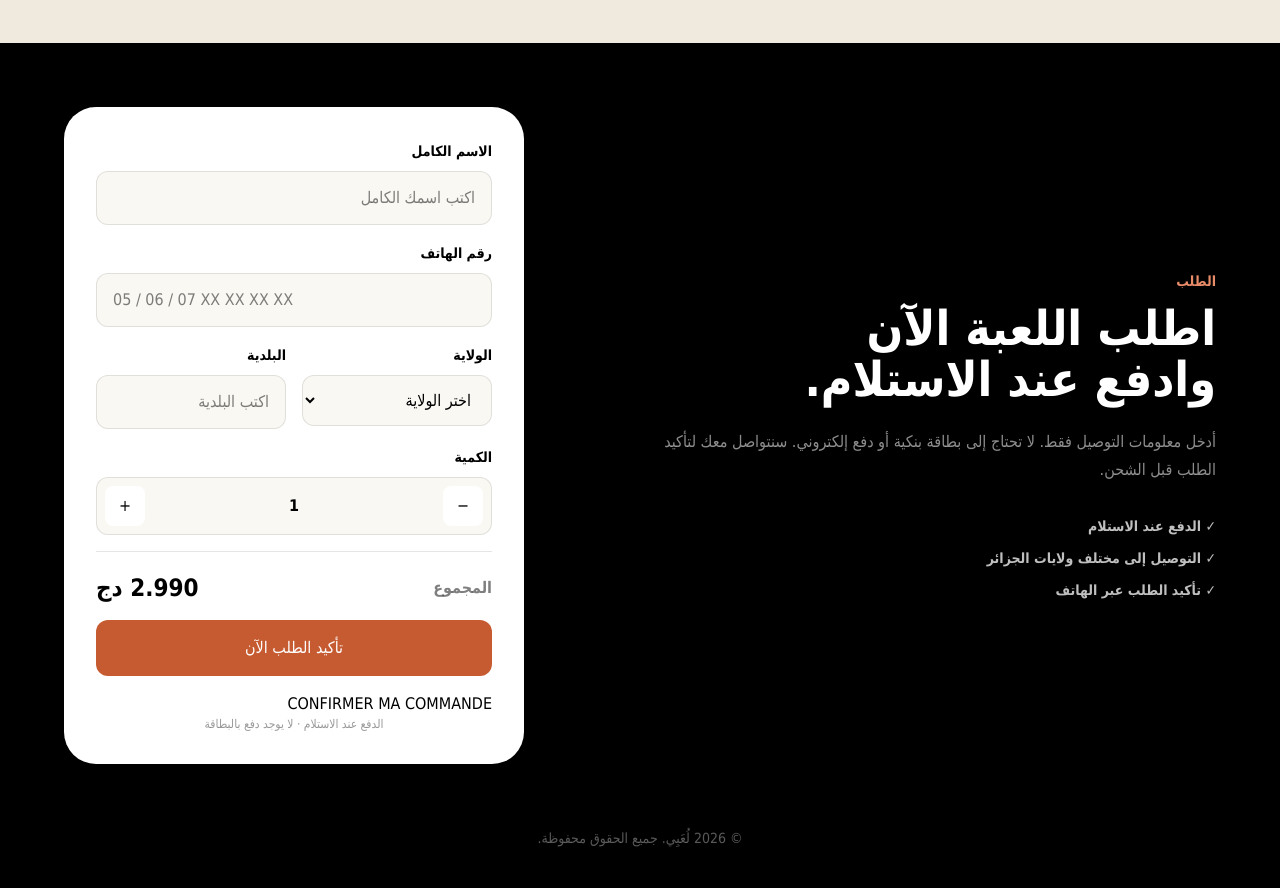
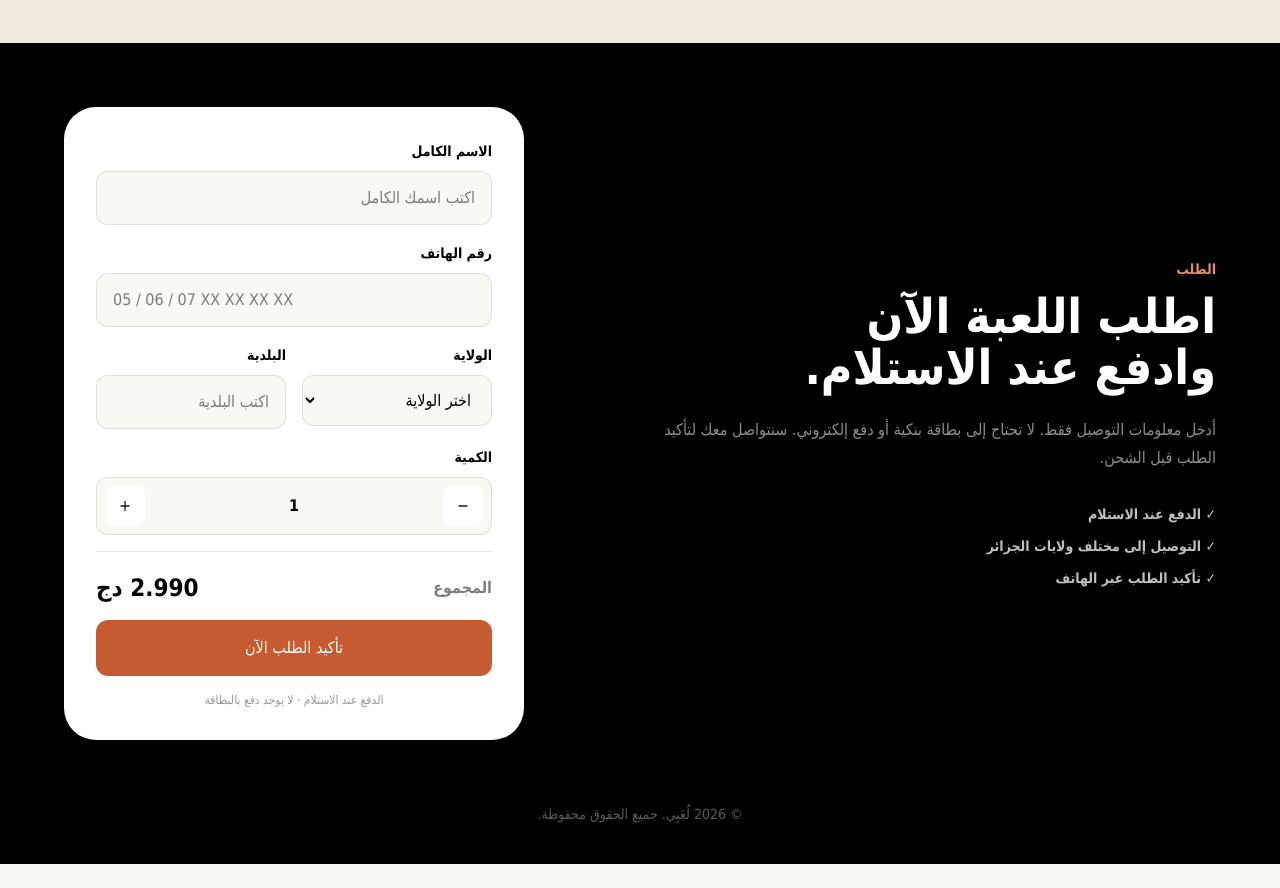
Before and after one commit to zahiamk/cod-single-product, a Next.js app: page / in a window 1280 px wide. Shown: the part 1960-2848 px from the top of the page. After the commit the page ends 2824 px from the top, so only its background shows below. Built offline with nearby package versions, Linux system fonts and the light colour scheme.

Commit message:
Update button text for order confirmation

```diff
--- a/app/page.tsx
+++ b/app/page.tsx
@@ -99,7 +99,7 @@ async function submit(e: FormEvent<HTMLFormElement>) {
               <div className="grid gap-4 sm:grid-cols-2"><div><label className="text-sm font-bold">الولاية</label><select required name="wilaya" className="mt-2 w-full rounded-xl border border-black/10 bg-[#faf8f3] px-4 py-3.5 outline-none"><option value="">اختر الولاية</option>{wilayas.map(w => <option key={w}>{w}</option>)}</select></div><div><label className="text-sm font-bold">البلدية</label><input required name="commune" className="mt-2 w-full rounded-xl border border-black/10 bg-[#faf8f3] px-4 py-3.5 outline-none" placeholder="اكتب البلدية"/></div></div>
               <div><label className="text-sm font-bold">الكمية</label><div className="mt-2 flex items-center justify-between rounded-xl border border-black/10 bg-[#faf8f3] p-2"><button type="button" onClick={() => setQty(Math.max(1,qty-1))} className="h-10 w-10 rounded-lg bg-white font-black">−</button><span className="font-black">{qty}</span><button type="button" onClick={() => setQty(Math.min(9,qty+1))} className="h-10 w-10 rounded-lg bg-white font-black">+</button></div></div>
               <div className="flex items-center justify-between border-t border-black/10 pt-5"><span className="font-bold text-black/50">المجموع</span><span className="text-2xl font-black">{total.toLocaleString("ar-DZ")} دج</span></div>
-               <button type="submit" className="w-full rounded-xl bg-[#c65b32] py-4 font-black text-white">تأكيد الطلب الآن</button> {isSubmitting ? "ENVOI EN COURS..." : "CONFIRMER MA COMMANDE"}<p className="text-center text-xs text-black/40">الدفع عند الاستلام · لا يوجد دفع بالبطاقة</p>
+               <button type="submit" className="w-full rounded-xl bg-[#c65b32] py-4 font-black text-white">تأكيد الطلب الآن</button> {isSubmitting ? "جارٍ إرسال الطلب..." : ""}<p className="text-center text-xs text-black/40">الدفع عند الاستلام · لا يوجد دفع بالبطاقة</p>
 
             </form>}
           </div>
```
